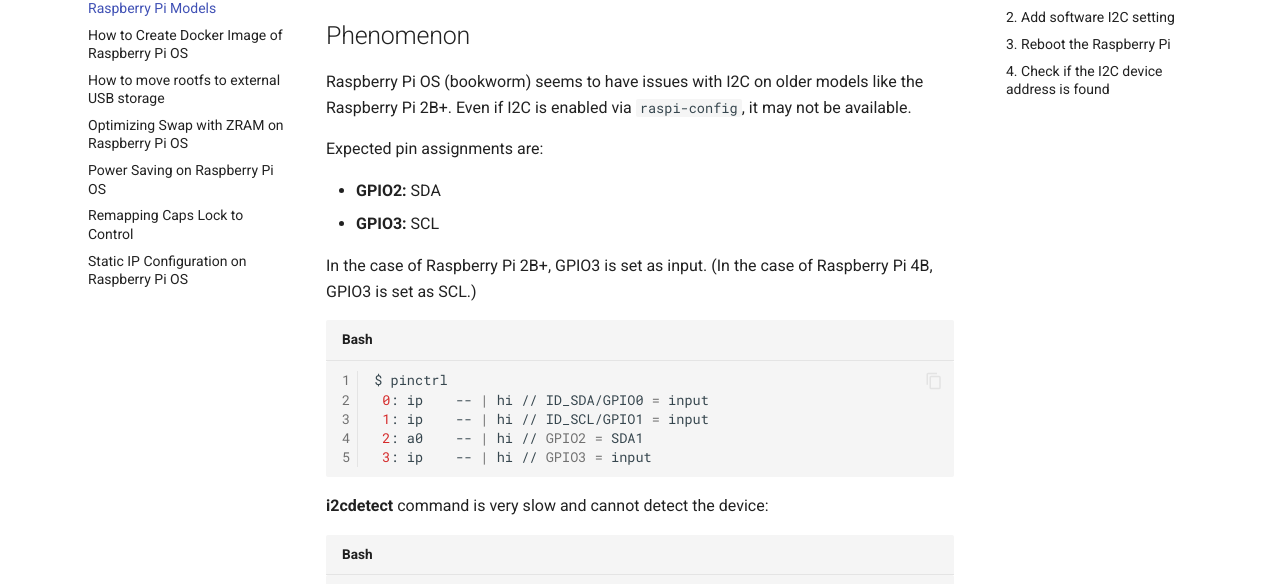
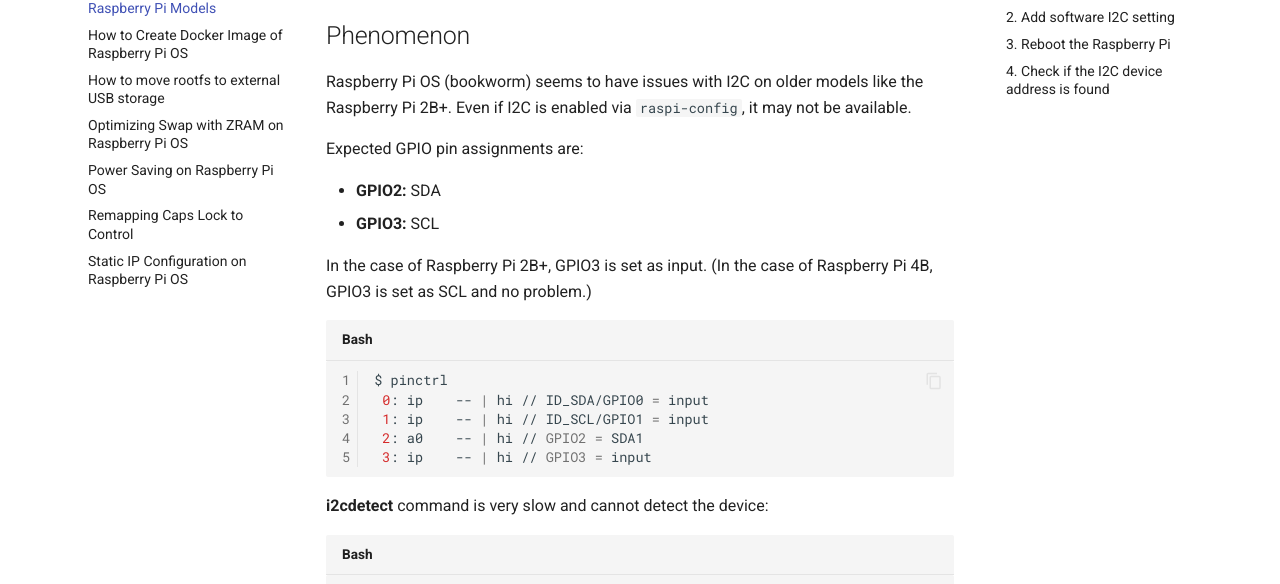
Before and after one commit to ohyaan/blog-raspberry-pi, a plain HTML site: page tips/fix_issue_of_i2c_on_old_raspberry_pi_models/index.html in a window 1280 px wide. Shown: the part 202-786 px from the top of the page. Drawn offline with Linux system fonts and the light colour scheme.

Commit message:
Deployed 616bbf4 with MkDocs version: 1.6.1

```diff
--- a/tips/fix_issue_of_i2c_on_old_raspberry_pi_models/index.html
+++ b/tips/fix_issue_of_i2c_on_old_raspberry_pi_models/index.html
@@ -614,12 +614,12 @@
 <h1 id="fix-issue-of-i2c-on-old-raspberry-pi-models">Fix Issue of I2C on Old Raspberry Pi Models</h1>
 <h2 id="phenomenon">Phenomenon</h2>
 <p>Raspberry Pi OS (bookworm) seems to have issues with I2C on older models like the Raspberry Pi 2B+. Even if I2C is enabled via <code>raspi-config</code>, it may not be available.</p>
-<p>Expected pin assignments are:</p>
+<p>Expected GPIO pin assignments are:</p>
 <ul>
 <li><strong>GPIO2:</strong> SDA</li>
 <li><strong>GPIO3:</strong> SCL</li>
 </ul>
-<p>In the case of Raspberry Pi 2B+, GPIO3 is set as input. (In the case of Raspberry Pi 4B, GPIO3 is set as SCL.)</p>
+<p>In the case of Raspberry Pi 2B+, GPIO3 is set as input. (In the case of Raspberry Pi 4B, GPIO3 is set as SCL and no problem.)</p>
 <div class="language-bash highlight"><table class="highlighttable"><tr><th colspan="2" class="filename"><span class="filename">Bash</span></th></tr><tr><td class="linenos"><div class="linenodiv"><pre><span></span><span class="normal"><a href="#__codelineno-0-1">1</a></span>
 <span class="normal"><a href="#__codelineno-0-2">2</a></span>
 <span class="normal"><a href="#__codelineno-0-3">3</a></span>
```
